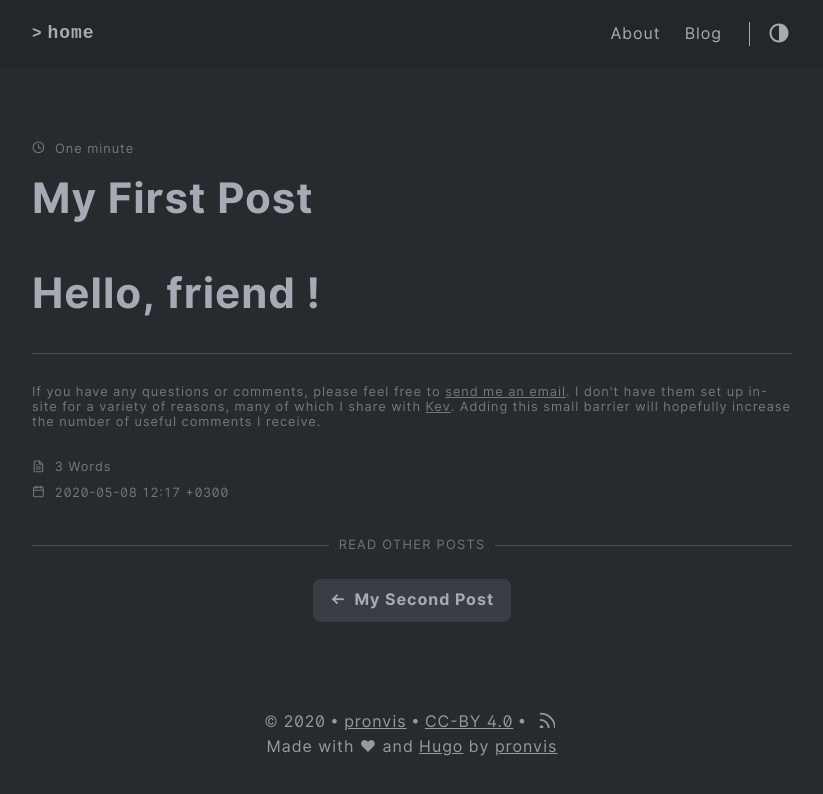
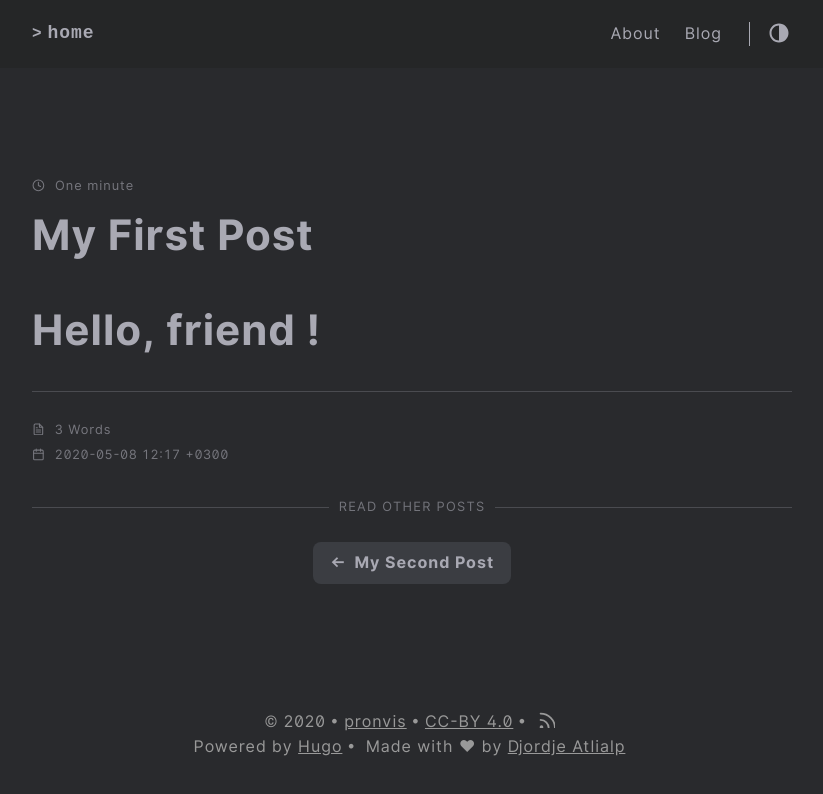
Before and after one commit to invis87/invis87.github.io, a plain HTML site: page posts/my-first-post/index.html in a window 1280 px wide. Shown: the whole page, without its empty margins (228-1051 px from the left). Drawn offline with nearby package versions, Linux system fonts and the light colour scheme; files that its build step writes are made by us from their sources; files whose address does not match are found by name.

Commit message:
rebuilding site Fri May  8 15:19:44 MSK 2020

```diff
--- a/posts/my-first-post/index.html
+++ b/posts/my-first-post/index.html
@@ -135,10 +135,6 @@
         <hr />
 
         <div class="post-info">
-            <p>If you have any questions or comments, please feel free to <a href="mailto:invis87@gmail.com">send me an email</a>. I don't have them set up in-site for a variety of reasons, many of which I share with <a target="_blank" href="https://kevq.uk/removing-comments/">Kev</a>. Adding this small barrier will hopefully increase the number of useful comments I receive.</p>
-        </div>
-
-        <div class="post-info">
 
             <p><svg xmlns="http://www.w3.org/2000/svg" width="24" height="24" viewBox="0 0 24 24" fill="none" stroke="currentColor" stroke-width="2" stroke-linecap="round" stroke-linejoin="round" class="feather feather-file-text"><path d="M14 2H6a2 2 0 0 0-2 2v16a2 2 0 0 0 2 2h12a2 2 0 0 0 2-2V8z"></path><polyline points="14 2 14 8 20 8"></polyline><line x1="16" y1="13" x2="8" y2="13"></line><line x1="16" y1="17" x2="8" y2="17"></line><polyline points="10 9 9 9 8 9"></polyline></svg>3 Words</p>
 
@@ -184,7 +180,8 @@
     </div>
     <div class="footer__inner">
         <div class="footer__content">
-            <span>Made with &#10084; and <a href="https://gohugo.io/" target="_blank">Hugo</a> by <a href="https://github.com/invis87">pronvis</a></span>
+            <span>Powered by <a href="http://gohugo.io">Hugo</a></span>
+            <span>Made with &#10084; by <a href="https://github.com/rhazdon">Djordje Atlialp</a></span>
         </div>
     </div>
 </footer>
```
Also changed, not shown: 404.html (+2 -1 lines), categories/index.html (+2 -1 lines), index.html (+2 -1 lines), posts/index.html (+2 -1 lines), posts/my-second-post/index.html (+2 -5 lines), tags/index.html (+2 -1 lines), tags/music/index.html (+2 -1 lines).
